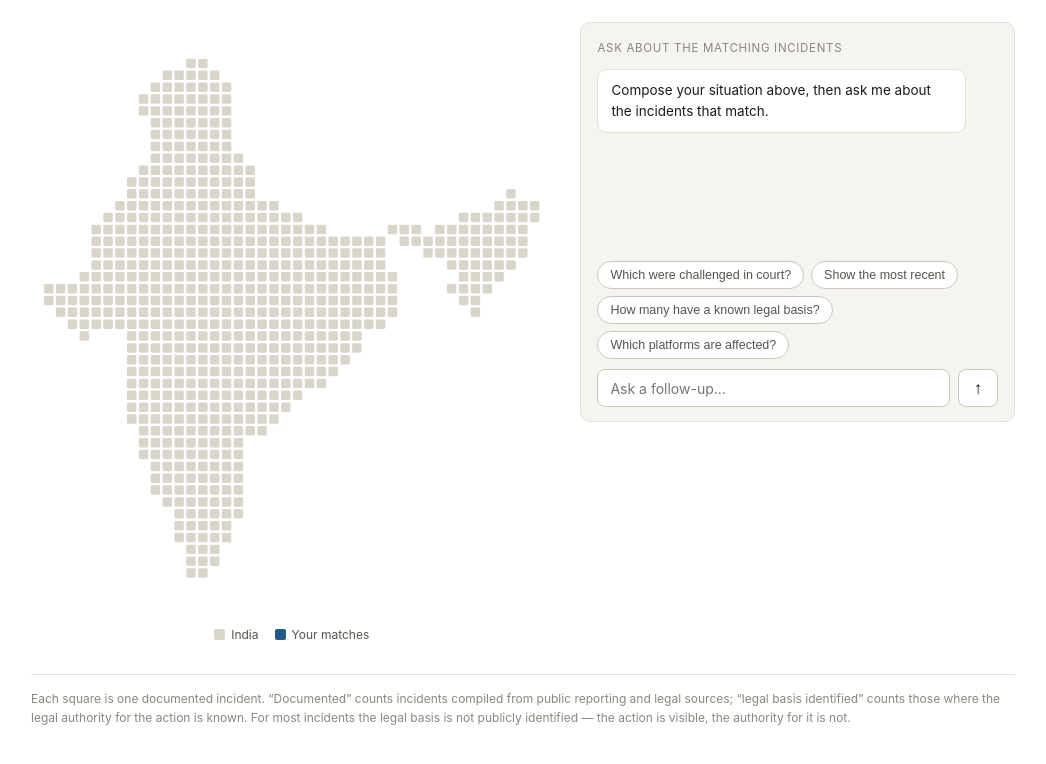
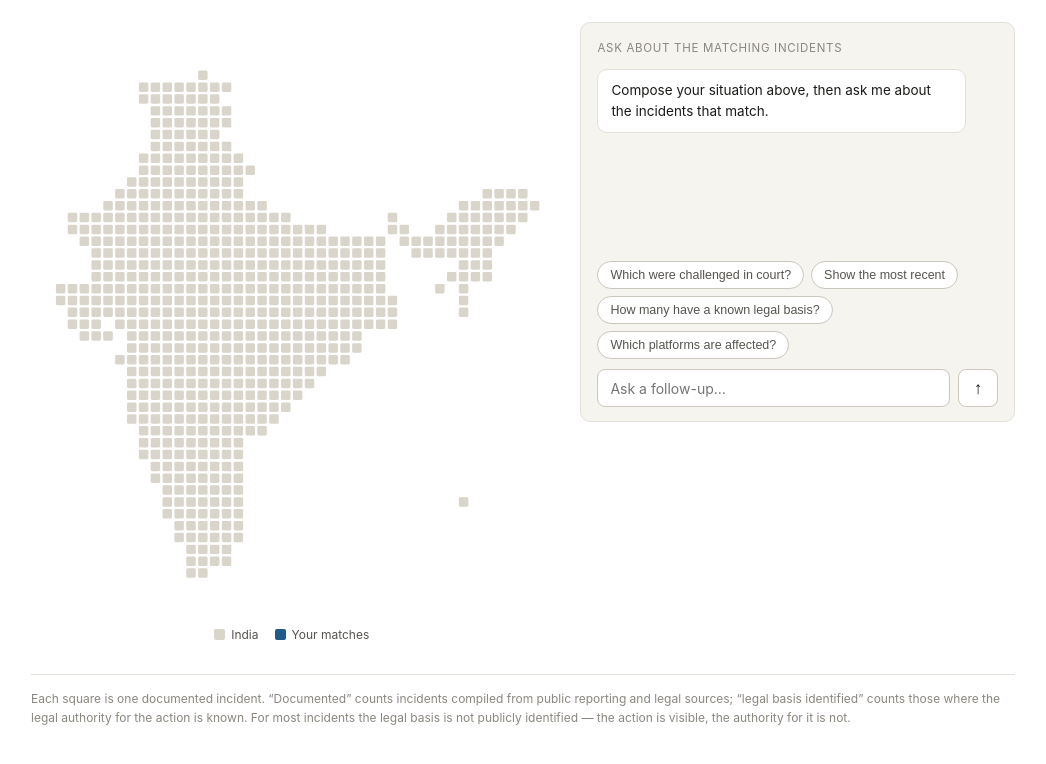
Before and after one commit to anannya-pramank/Takedown-Tracker-UI, a plain HTML site: page index.html in a window 1280 px wide. Shown: the part 658-1422 px from the top of the page, without its empty margins (117-1163 px from the left). Drawn offline with Linux system fonts and the light colour scheme.

Commit message:
Update index.html

```diff
--- a/index.html
+++ b/index.html
@@ -282,31 +282,81 @@
   }
 
   // ----- India tile map -----
-  // Simplified mainland outline (lon, lat), clockwise from the northwest.
-  var INDIA_POLY = [
-    [74.2,34.2],[75.0,34.8],[76.0,35.4],[77.2,35.9],[78.4,35.3],[79.2,34.4],[79.4,33.2],
-    [78.9,32.4],[79.0,31.4],[80.5,30.4],[80.3,28.8],[81.5,28.3],[83.5,27.5],[85.5,26.6],[88.0,26.4],
-    [88.6,27.2],[89.3,27.0],[90.5,26.8],[92.0,26.9],
-    [92.4,27.7],[94.2,27.5],[95.5,29.0],[97.3,28.3],
-    [97.0,27.2],[96.3,25.2],[95.2,23.9],[94.5,24.1],[93.4,22.2],
-    [91.9,23.7],[92.3,24.9],[90.6,25.2],[89.9,25.9],[88.4,26.4],[88.7,24.5],[88.9,23.2],[89.1,22.0],
-    [87.3,21.5],[86.5,20.2],[85.0,19.0],[83.3,17.8],[81.2,16.3],[80.3,15.7],[80.3,13.9],[79.9,11.8],[78.5,9.2],[77.5,8.1],
-    [76.6,8.9],[75.7,11.6],[74.7,13.0],[74.1,14.8],[73.5,15.9],[73.0,17.7],[72.8,18.9],[72.7,20.7],[72.9,21.2],
-    [72.0,21.5],[70.5,20.9],[70.0,21.5],[69.0,22.2],[68.2,23.7],[69.5,23.9],[70.6,24.3],
-    [71.0,27.0],[72.5,28.5],[73.9,30.0],[74.5,31.0],[74.3,32.3],[73.9,33.2]
+  // Pre-computed land cells from Natural Earth GeoJSON (50m), India boundary.
+  // Each entry is [col, row] within the grid defined by GEO below.
+  var INDIA_CELLS = [
+    [14,4], [9,5], [10,5], [11,5], [12,5], [13,5], [14,5], [15,5], [16,5], [9,6],
+    [10,6], [11,6], [12,6], [13,6], [14,6], [15,6], [10,7], [11,7], [12,7], [13,7],
+    [14,7], [15,7], [16,7], [10,8], [11,8], [12,8], [13,8], [14,8], [15,8], [16,8],
+    [10,9], [11,9], [12,9], [13,9], [14,9], [15,9], [10,10], [11,10], [12,10], [13,10],
+    [14,10], [15,10], [16,10], [9,11], [10,11], [11,11], [12,11], [13,11], [14,11], [15,11],
+    [16,11], [17,11], [9,12], [10,12], [11,12], [12,12], [13,12], [14,12], [15,12], [16,12],
+    [17,12], [18,12], [8,13], [9,13], [10,13], [11,13], [12,13], [13,13], [14,13], [15,13],
+    [16,13], [17,13], [7,14], [8,14], [9,14], [10,14], [11,14], [12,14], [13,14], [14,14],
+    [15,14], [16,14], [17,14], [38,14], [39,14], [40,14], [41,14], [6,15], [7,15], [8,15],
+    [9,15], [10,15], [11,15], [12,15], [13,15], [14,15], [15,15], [16,15], [17,15], [18,15],
+    [19,15], [36,15], [37,15], [38,15], [39,15], [40,15], [41,15], [42,15], [3,16], [4,16],
+    [5,16], [6,16], [7,16], [8,16], [9,16], [10,16], [11,16], [12,16], [13,16], [14,16],
+    [15,16], [16,16], [17,16], [18,16], [19,16], [20,16], [21,16], [30,16], [35,16], [36,16],
+    [37,16], [38,16], [39,16], [40,16], [41,16], [3,17], [4,17], [5,17], [6,17], [7,17],
+    [8,17], [9,17], [10,17], [11,17], [12,17], [13,17], [14,17], [15,17], [16,17], [17,17],
+    [18,17], [19,17], [20,17], [21,17], [22,17], [23,17], [24,17], [30,17], [31,17], [34,17],
+    [35,17], [36,17], [37,17], [38,17], [39,17], [40,17], [4,18], [5,18], [6,18], [7,18],
+    [8,18], [9,18], [10,18], [11,18], [12,18], [13,18], [14,18], [15,18], [16,18], [17,18],
+    [18,18], [19,18], [20,18], [21,18], [22,18], [23,18], [24,18], [25,18], [26,18], [27,18],
+    [28,18], [29,18], [31,18], [32,18], [33,18], [34,18], [35,18], [36,18], [37,18], [38,18],
+    [39,18], [5,19], [6,19], [7,19], [8,19], [9,19], [10,19], [11,19], [12,19], [13,19],
+    [14,19], [15,19], [16,19], [17,19], [18,19], [19,19], [20,19], [21,19], [22,19], [23,19],
+    [24,19], [25,19], [26,19], [27,19], [28,19], [29,19], [32,19], [33,19], [34,19], [35,19],
+    [36,19], [37,19], [38,19], [5,20], [6,20], [7,20], [8,20], [9,20], [10,20], [11,20],
+    [12,20], [13,20], [14,20], [15,20], [16,20], [17,20], [18,20], [19,20], [20,20], [21,20],
+    [22,20], [23,20], [24,20], [25,20], [26,20], [27,20], [28,20], [29,20], [36,20], [37,20],
+    [38,20], [5,21], [6,21], [7,21], [8,21], [9,21], [10,21], [11,21], [12,21], [13,21],
+    [14,21], [15,21], [16,21], [17,21], [18,21], [19,21], [20,21], [21,21], [22,21], [23,21],
+    [24,21], [25,21], [26,21], [27,21], [28,21], [29,21], [35,21], [36,21], [37,21], [38,21],
+    [2,22], [3,22], [4,22], [5,22], [6,22], [7,22], [8,22], [9,22], [10,22], [11,22],
+    [12,22], [13,22], [14,22], [15,22], [16,22], [17,22], [18,22], [19,22], [20,22], [21,22],
+    [22,22], [23,22], [24,22], [25,22], [26,22], [27,22], [28,22], [29,22], [34,22], [36,22],
+    [2,23], [3,23], [4,23], [5,23], [6,23], [7,23], [8,23], [9,23], [10,23], [11,23],
+    [12,23], [13,23], [14,23], [15,23], [16,23], [17,23], [18,23], [19,23], [20,23], [21,23],
+    [22,23], [23,23], [24,23], [25,23], [26,23], [27,23], [28,23], [29,23], [30,23], [36,23],
+    [3,24], [4,24], [5,24], [6,24], [7,24], [8,24], [9,24], [10,24], [11,24], [12,24],
+    [13,24], [14,24], [15,24], [16,24], [17,24], [18,24], [19,24], [20,24], [21,24], [22,24],
+    [23,24], [24,24], [25,24], [26,24], [27,24], [28,24], [29,24], [30,24], [36,24], [3,25],
+    [4,25], [5,25], [7,25], [8,25], [9,25], [10,25], [11,25], [12,25], [13,25], [14,25],
+    [15,25], [16,25], [17,25], [18,25], [19,25], [20,25], [21,25], [22,25], [23,25], [24,25],
+    [25,25], [26,25], [27,25], [28,25], [29,25], [30,25], [4,26], [5,26], [6,26], [8,26],
+    [9,26], [10,26], [11,26], [12,26], [13,26], [14,26], [15,26], [16,26], [17,26], [18,26],
+    [19,26], [20,26], [21,26], [22,26], [23,26], [24,26], [25,26], [26,26], [27,26], [8,27],
+    [9,27], [10,27], [11,27], [12,27], [13,27], [14,27], [15,27], [16,27], [17,27], [18,27],
+    [19,27], [20,27], [21,27], [22,27], [23,27], [24,27], [25,27], [26,27], [27,27], [7,28],
+    [8,28], [9,28], [10,28], [11,28], [12,28], [13,28], [14,28], [15,28], [16,28], [17,28],
+    [18,28], [19,28], [20,28], [21,28], [22,28], [23,28], [24,28], [25,28], [26,28], [8,29],
+    [9,29], [10,29], [11,29], [12,29], [13,29], [14,29], [15,29], [16,29], [17,29], [18,29],
+    [19,29], [20,29], [21,29], [22,29], [23,29], [24,29], [8,30], [9,30], [10,30], [11,30],
+    [12,30], [13,30], [14,30], [15,30], [16,30], [17,30], [18,30], [19,30], [20,30], [21,30],
+    [22,30], [23,30], [8,31], [9,31], [10,31], [11,31], [12,31], [13,31], [14,31], [15,31],
+    [16,31], [17,31], [18,31], [19,31], [20,31], [21,31], [22,31], [8,32], [9,32], [10,32],
+    [11,32], [12,32], [13,32], [14,32], [15,32], [16,32], [17,32], [18,32], [19,32], [20,32],
+    [21,32], [8,33], [9,33], [10,33], [11,33], [12,33], [13,33], [14,33], [15,33], [16,33],
+    [17,33], [18,33], [19,33], [20,33], [9,34], [10,34], [11,34], [12,34], [13,34], [14,34],
+    [15,34], [16,34], [17,34], [18,34], [19,34], [9,35], [10,35], [11,35], [12,35], [13,35],
+    [14,35], [15,35], [16,35], [17,35], [9,36], [10,36], [11,36], [12,36], [13,36], [14,36],
+    [15,36], [16,36], [17,36], [10,37], [11,37], [12,37], [13,37], [14,37], [15,37], [16,37],
+    [17,37], [10,38], [11,38], [12,38], [13,38], [14,38], [15,38], [16,38], [17,38], [11,39],
+    [12,39], [13,39], [14,39], [15,39], [16,39], [17,39], [11,40], [12,40], [13,40], [14,40],
+    [15,40], [16,40], [17,40], [36,40], [11,41], [12,41], [13,41], [14,41], [15,41], [16,41],
+    [17,41], [12,42], [13,42], [14,42], [15,42], [16,42], [17,42], [12,43], [13,43], [14,43],
+    [15,43], [16,43], [17,43], [13,44], [14,44], [15,44], [16,44], [13,45], [14,45], [15,45],
+    [16,45], [13,46], [14,46]
   ];
+
+  // Grid parameters: lon/lat bounding box and cell resolution.
+  // These must stay in sync with INDIA_CELLS (cells were computed with these values).
   var GEO = { lonMin:67.5, lonMax:98.0, latMin:6.5, latMax:37.8, cols:44, rows:50 };
   var landSet = {};   // "c_r" -> true
   var cellRect = {};  // "c_r" -> rect
 
-  function pointInPoly(lon, lat){
-    var inside = false, poly = INDIA_POLY;
-    for(var i=0, j=poly.length-1; i<poly.length; j=i++){
-      var xi=poly[i][0], yi=poly[i][1], xj=poly[j][0], yj=poly[j][1];
-      if(((yi>lat)!==(yj>lat)) && (lon < (xj-xi)*(lat-yi)/(yj-yi)+xi)) inside = !inside;
-    }
-    return inside;
-  }
   function cellCenter(c, r){
     return [ GEO.lonMin + (c+0.5)*(GEO.lonMax-GEO.lonMin)/GEO.cols,
              GEO.latMax - (r+0.5)*(GEO.latMax-GEO.latMin)/GEO.rows ];
@@ -381,10 +431,8 @@
   function buildGrid(svg){          // builds the India tile map
     squares = []; landSet = {}; cellRect = {};
     var pitch = 20, inset = 2, sz = pitch - inset*2;
-    for(var r=0; r<GEO.rows; r++){
-      for(var c=0; c<GEO.cols; c++){
-        var ll = cellCenter(c, r);
-        if(!pointInPoly(ll[0], ll[1])) continue;
+    INDIA_CELLS.forEach(function(cr){
+      var c = cr[0], r = cr[1];
       var key = c+"_"+r;
       landSet[key] = true;
       var rect = document.createElementNS(SVGNS, "rect");
@@ -395,8 +443,7 @@
       rect.setAttribute("class", "dot");
       rect.dataset.cell = key;
       svg.appendChild(rect); squares.push(rect); cellRect[key] = rect;
-      }
-    }
+    });
     svg.setAttribute("viewBox", "0 0 " + (GEO.cols*pitch) + " " + (GEO.rows*pitch));
   }
 
```
Lines whose indentation alone changed are shown as unchanged.
